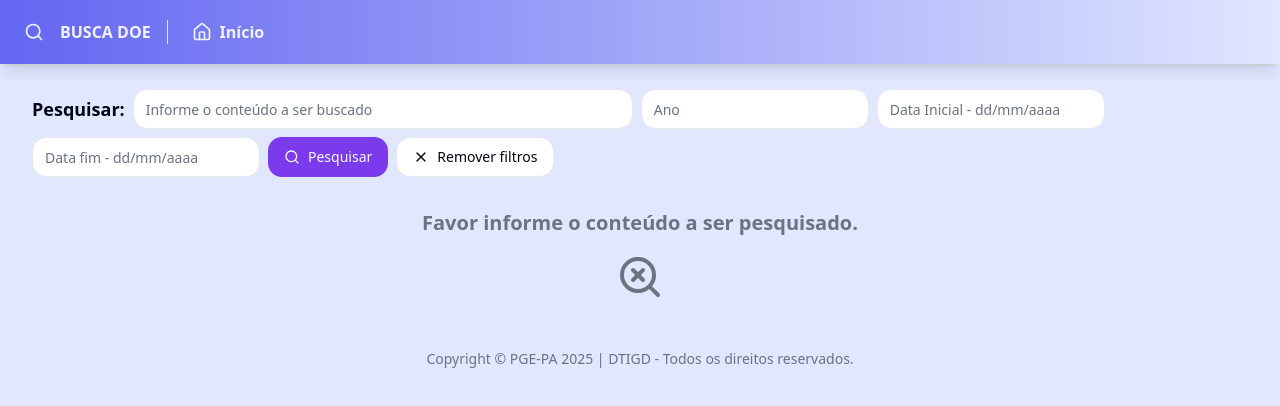
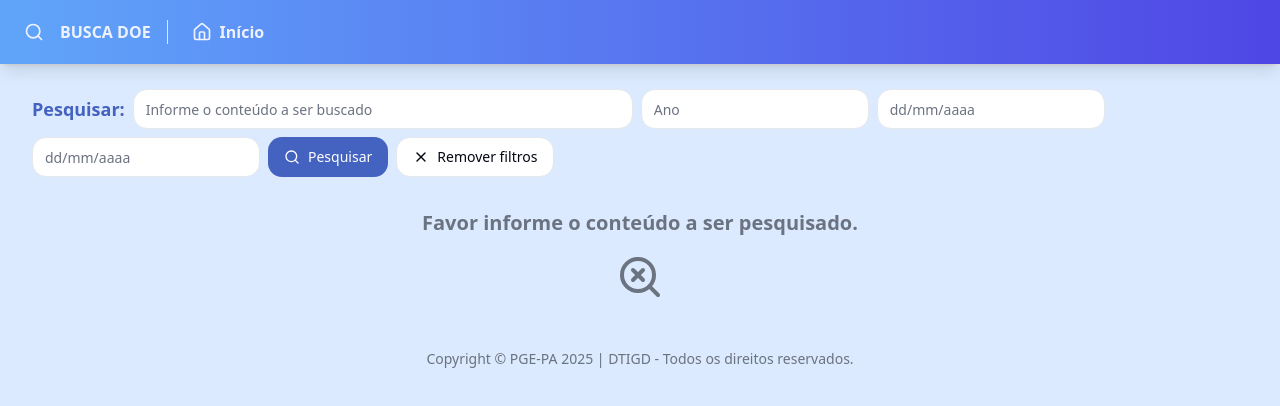
Before and after one commit to pgepa/buscadoe-front, a React (Vite) app: page /#/results in a window 1280 px wide. Shown: the top 406 px of the page. Built offline with nearby package versions, Linux system fonts and the light colour scheme.

Commit message:
ajuste das cores do sistema

```diff
--- a/src/App.tsx
+++ b/src/App.tsx
@@ -25,7 +25,7 @@ const combinedRouter = createHashRouter([
 ]);
 
 export const App  = () => (
-    <div className="min-h-screen bg-indigo-100 ">
+    <div className="min-h-screen bg-blue-100 ">
 
 <HelmetProvider>
       <Helmet titleTemplate="Busca | %s" />
--- a/src/components/compontes-project/ResultsList.tsx
+++ b/src/components/compontes-project/ResultsList.tsx
@@ -113,7 +113,7 @@ const ResultsList: React.FC = () => {
     if (loading) {
         return (
             <div className="flex justify-center items-center h-screen">
-                <GridLoader size={16} color="#9322d4" />
+                <GridLoader size={16} color="#2870cf" />
             </div>
         );
     }
@@ -129,28 +129,28 @@ const ResultsList: React.FC = () => {
 
     return (
         <div className='flex flex-col gap-4'>
-            <h2 className='text-2xl font-bold tracking-tight text-justify mt-4 text-violet-700'>Resultados para a busca:</h2>
+            <h2 className='text-2xl font-bold tracking-tight text-justify mt-4 text-blue-800/80'>Resultados para a busca:</h2>
             {data.map((doe) => (
                 <Card key={doe.id} className='shadow-md shadow-blue-500/40'>
                     <CardHeader className="flex-items-center flex-row justify-between space-y-0 pb-4">
                         <div className="space-y-1">
-                            <CardTitle className="text-base font-medium -tracking-tight text-blue-700 dark:text-blue-300">
+                            <CardTitle className="text-base font-medium -tracking-tight text-blue-800/80 dark:text-blue-300">
                                 {doe.nome_arquivo}
                             </CardTitle>
                         </div>
                     </CardHeader>
                     <CardContent className="space-y-1">
-                        <p className="leading-7 [&:not(:first-child)]:mt-6">{doe.trecho}</p>
+                        <p className="leading-7 [&:not(:first-child)]:mt-6 text-slate-700">{doe.trecho}</p>
                     </CardContent>
                     <CardFooter className="flex justify-start gap-2">
                         <a
                             href={`http://10.96.20.15:5000${doe.link_arquivo}`}
                             target="_blank"
                             rel="noopener noreferrer"
-                            className="flex justify-start gap-2 items-center leading-7 text-blue-600 hover:underline"
+                            className="flex justify-start gap-2 items-center leading-7 text-blue-800/80 hover:underline"
                         >
                             <AiFillFilePdf className="text-red-600" />
-                            Abrir documento
+                            Visualizar DOE
                         </a>
                     </CardFooter>
                 </Card>
--- a/src/components/compontes-project/SearchFilter.tsx
+++ b/src/components/compontes-project/SearchFilter.tsx
@@ -53,7 +53,7 @@ const SearchFilter: React.FC = () => {
     return (
         <form className="flex flex-col sm:flex-row items-center gap-2 flex-wrap">
 
-            <span className="text-lg font-semibold">Pesquisar:</span>
+            <span className="text-lg font-semibold text-blue-800/80">Pesquisar:</span>
             <Input
                 placeholder="Informe o conteúdo a ser buscado"
                 value={localQuery.termo}
@@ -67,20 +67,20 @@ const SearchFilter: React.FC = () => {
                 className="w-full sm:w-auto"
             />
             <Input
-                placeholder="Data Inicial - dd/mm/aaaa"
+                placeholder="dd/mm/aaaa"
                 value={localQuery.data_inicio}
                 onChange={(e) => setLocalQuery({ ...localQuery, data_inicio: e.target.value })}
                 className="w-full sm:w-auto"
             />
             <Input
-                placeholder="Data fim - dd/mm/aaaa"
+                placeholder="dd/mm/aaaa"
                 value={localQuery.data_fim}
                 onChange={(e) => setLocalQuery({ ...localQuery, data_fim: e.target.value })}
                 className="w-full sm:w-auto"
             />
 
 
-            <Button onClick={handleSearch} type="submit" size="default" variant="default" className="w-full sm:w-auto">
+            <Button onClick={handleSearch} type="submit" size="default" variant="default" className="w-full sm:w-auto bg-blue-800/80 hover:bg-blue-800/90 text-white flex items-center">
                 <Search className="h-4 w-4 mr-2" />
                 Pesquisar
             </Button>
--- a/src/components/compontes-project/SearchForm.tsx
+++ b/src/components/compontes-project/SearchForm.tsx
@@ -56,8 +56,8 @@ const SearchForm: React.FC = () => {
             <form className="flex flex-col gap-4 items-center p-4 sm:p-6 md:p-8 ">
 
                 <img className="w-24 h-24" src={logo} alt="Logo" />
-                <h1 className="text-2xl sm:text-3xl font-bold text-center mb-2 text-violet-800">Procuradoria-Geral do Estado do Pará</h1>
-                <h2 className="text-lg sm:text-xl tracking-tight text-violet-600">Sistema de Busca Avançada - DOE</h2>
+                <h1 className="text-2xl sm:text-3xl font-bold text-center mb-2 text-blue-800/90">Procuradoria-Geral do Estado do Pará</h1>
+                <h2 className="text-lg sm:text-xl tracking-tight text-slate-500">Sistema de Busca Avançada - DOE</h2>
 
                 <div className="grid grid-cols-1 sm:grid-cols-2 md:grid-cols-4 gap-4 w-full max-w-4xl">
 
@@ -76,17 +76,17 @@ const SearchForm: React.FC = () => {
                     />
 
                     <div className="w-full sm:col-span-2 md:col-span-4">
-                        <h2 className="text-lg font-semibold mb-2 text-violet-600">Busca por período:</h2>
+                        <h2 className="text-lg font-semibold mb-2 text-blue-800/80">Busca por período:</h2>
                         <div className="flex flex-row gap-4">
 
                             <Input
-                                placeholder="Data Inicial (dd/mm/aaaa)"
+                                placeholder="dd/mm/aaaa"
                                 value={localQuery.data_inicio}
                                 onChange={(e) => setLocalQuery({ ...localQuery, data_inicio: e.target.value })}
                                 className="w-full"
                             />
                             <Input
-                                placeholder="Data Final (dd/mm/aaaa)"
+                                placeholder="dd/mm/aaaa"
                                 value={localQuery.data_fim}
                                 onChange={(e) => setLocalQuery({ ...localQuery, data_fim: e.target.value })}
                                 className="w-full"
@@ -101,7 +101,7 @@ const SearchForm: React.FC = () => {
 
                 <div className="flex flex-row gap-4 items-center mt-4">
 
-                    <Button onClick={handleSearch} type="submit" variant='default' size="lg">
+                    <Button onClick={handleSearch} type="submit" variant='default' size="lg" className="bg-blue-800/80 hover:bg-blue-800/90 text-white flex items-center">
                         <Search className="h-4 w-4 mr-2" />
                         Pesquisar
                     </Button>
--- a/src/components/compontes-project/header.tsx
+++ b/src/components/compontes-project/header.tsx
@@ -16,7 +16,7 @@ export function Header() {
 
     return (
         <div className={`border-b ${isMenuOpen ? "mb-40" : ""}`}>
-            <div className="flex h-16 items-center gap-6 justify-start px-6 bg-gradient-to-r from-indigo-500 shadow-lg">
+            <div className="flex h-16 items-center gap-6 justify-start px-6 bg-gradient-to-r from-blue-400 to-indigo-600 shadow-lg">
                 <div className="flex items-center gap-4">
                     <span className="font-semibold text-indigo-50 flex items-center gap-4">
                         <Search className="h-5 w-5" />
```
